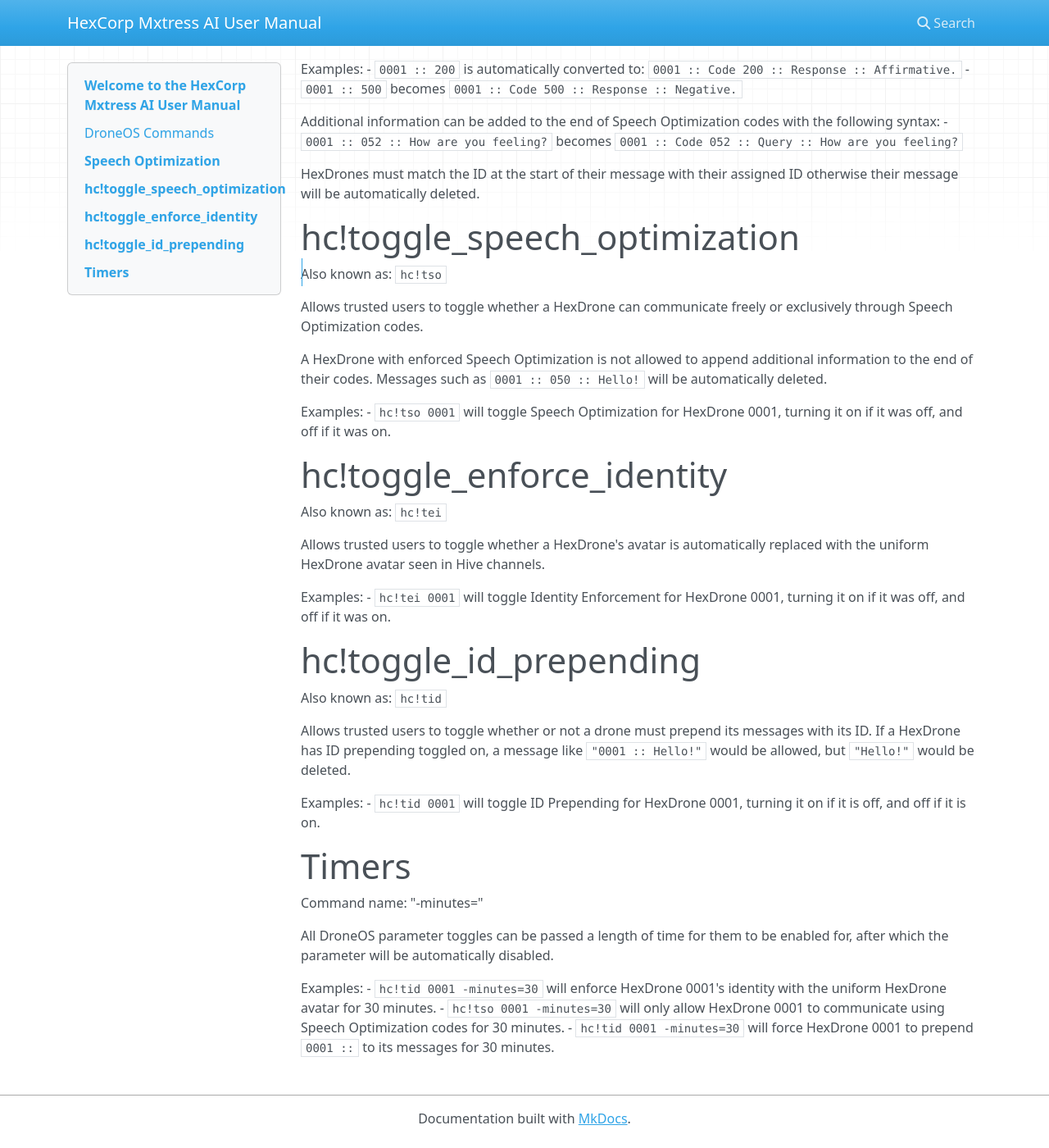
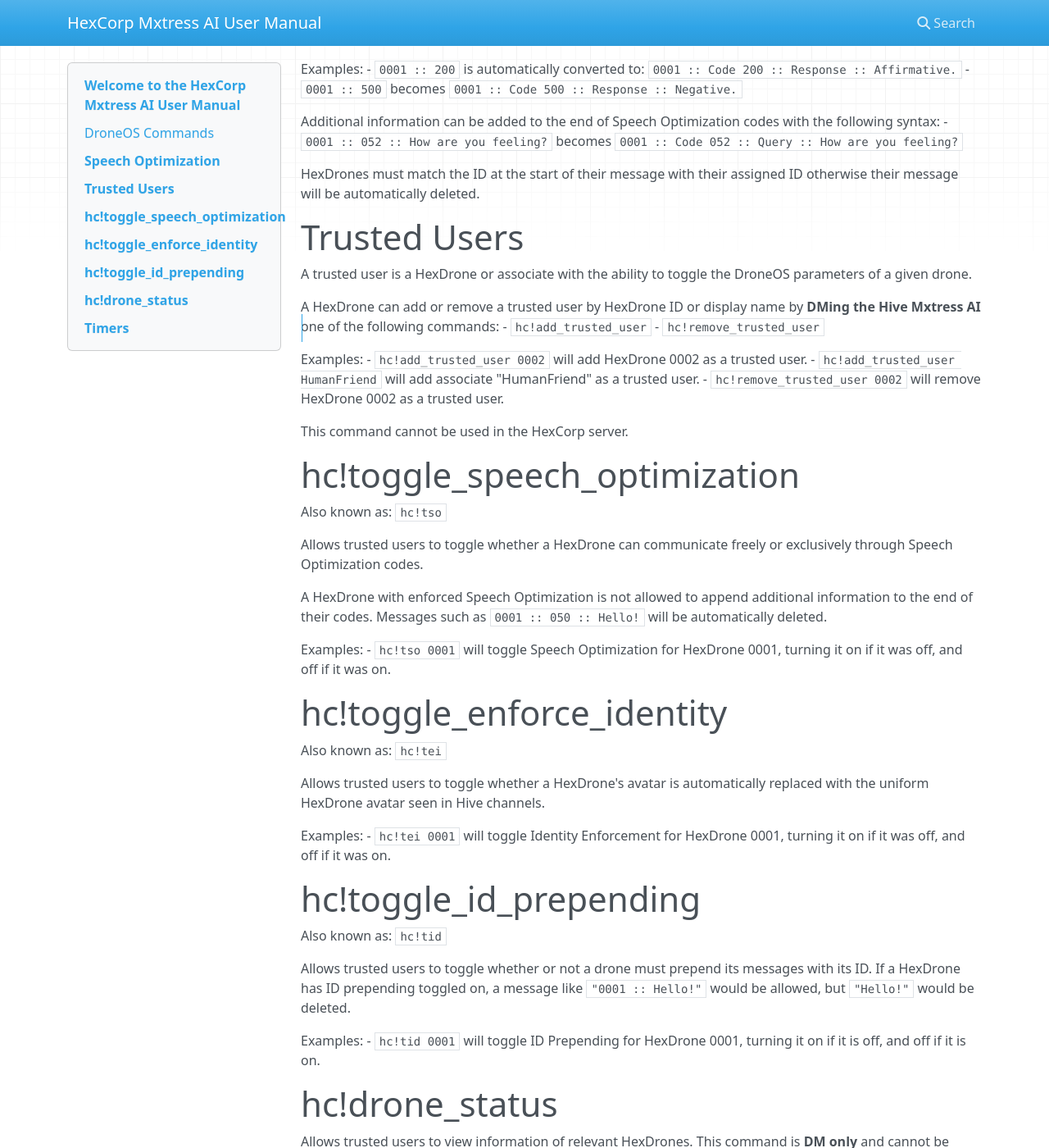
Before and after one commit to HexCorpProgramming/HexCorpDiscordAIManual, an MkDocs documentation site: the page built from docs/index.md, in a window 1280 px wide and 1400 px high, scrolled down 514 px. Shown: the whole window at 82% size. Built offline with MkDocs 1.6.1, drawn with Linux system fonts in a browser that asks for light colours; nearby versions of some CDN libraries; some of the changed text lies outside the part shown.

Commit message:
Wrote abt Trusted Users and drone_status cmd

```diff
--- a/docs/index.md
+++ b/docs/index.md
@@ -21,6 +21,20 @@ Additional information can be added to the end of Speech Optimization codes with
 - `0001 :: 052 :: How are you feeling?` becomes `0001 :: Code 052 :: Query :: How are you feeling?`
 
 HexDrones must match the ID at the start of their message with their assigned ID otherwise their message will be automatically deleted.
+
+# Trusted Users
+A trusted user is a HexDrone or associate with the ability to toggle the DroneOS parameters of a given drone.
+
+A HexDrone can add or remove a trusted user by HexDrone ID or display name by **DMing the Hive Mxtress AI** one of the following commands:
+- `hc!add_trusted_user`
+- `hc!remove_trusted_user`
+
+Examples:
+- `hc!add_trusted_user 0002` will add HexDrone 0002 as a trusted user.
+- `hc!add_trusted_user HumanFriend` will add associate "HumanFriend" as a trusted user.
+- `hc!remove_trusted_user 0002` will remove HexDrone 0002 as a trusted user.
+
+This command cannot be used in the HexCorp server.
 
 # hc!toggle_speech_optimization
 Also known as: `hc!tso`
@@ -49,8 +63,21 @@ If a HexDrone has ID prepending toggled on, a message like `"0001 :: Hello!"` wo
 Examples:
 - `hc!tid 0001` will toggle ID Prepending for HexDrone 0001, turning it on if it is off, and off if it is on.
 
+# hc!drone_status
+
+Allows trusted users to view information of relevant HexDrones. This command is **DM only** and cannot be used in the HexCorp server.
+
+Information currently includes:
+- Optimization
+- ID Prepending
+- Identity Enforcement
+- Glitchiness levels.
+
+Examples:
+- `hc!drone_status 0001` will return a formatted table of data, provided 0001 has authorized you as a trusted user.
+
 # Timers
-Command name: "-minutes="
+Parameter name: "-minutes="
 
 All DroneOS parameter toggles can be passed a length of time for them to be enabled for, after which the parameter will be automatically disabled.
 
```
